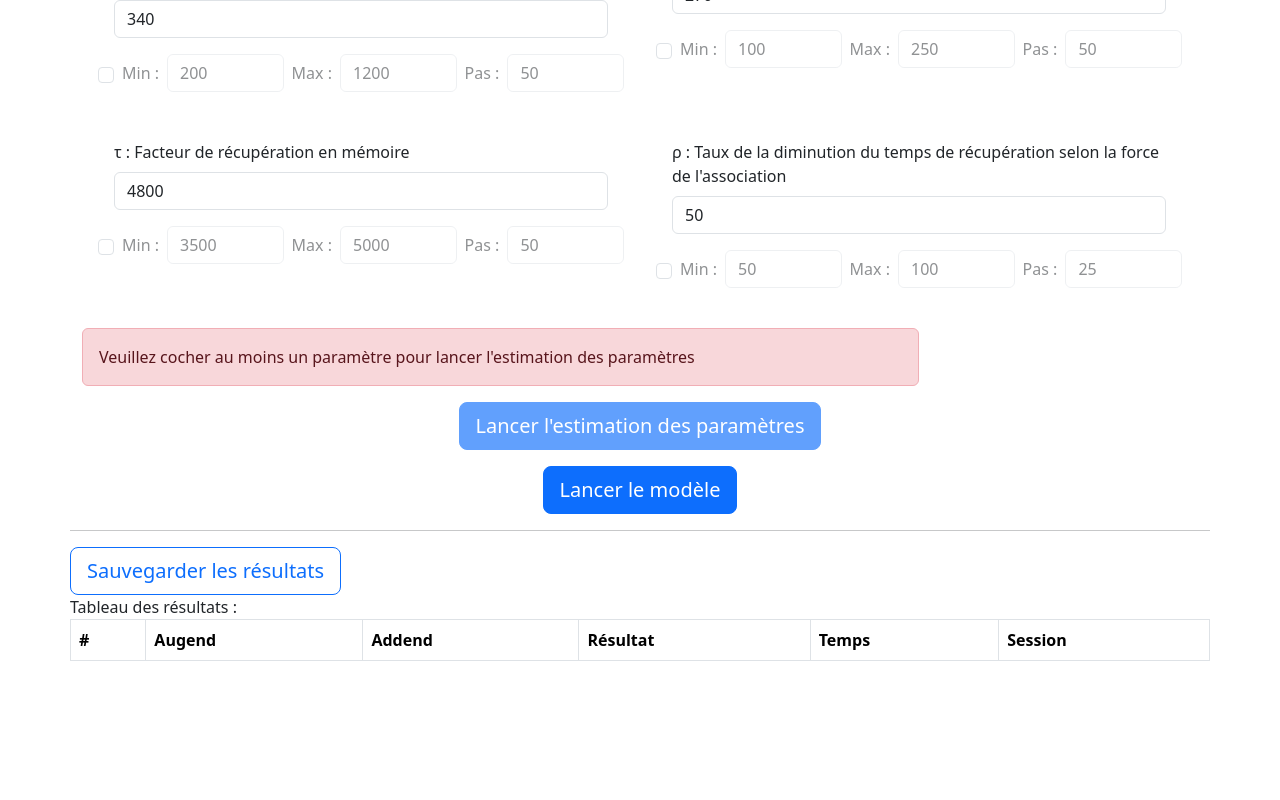
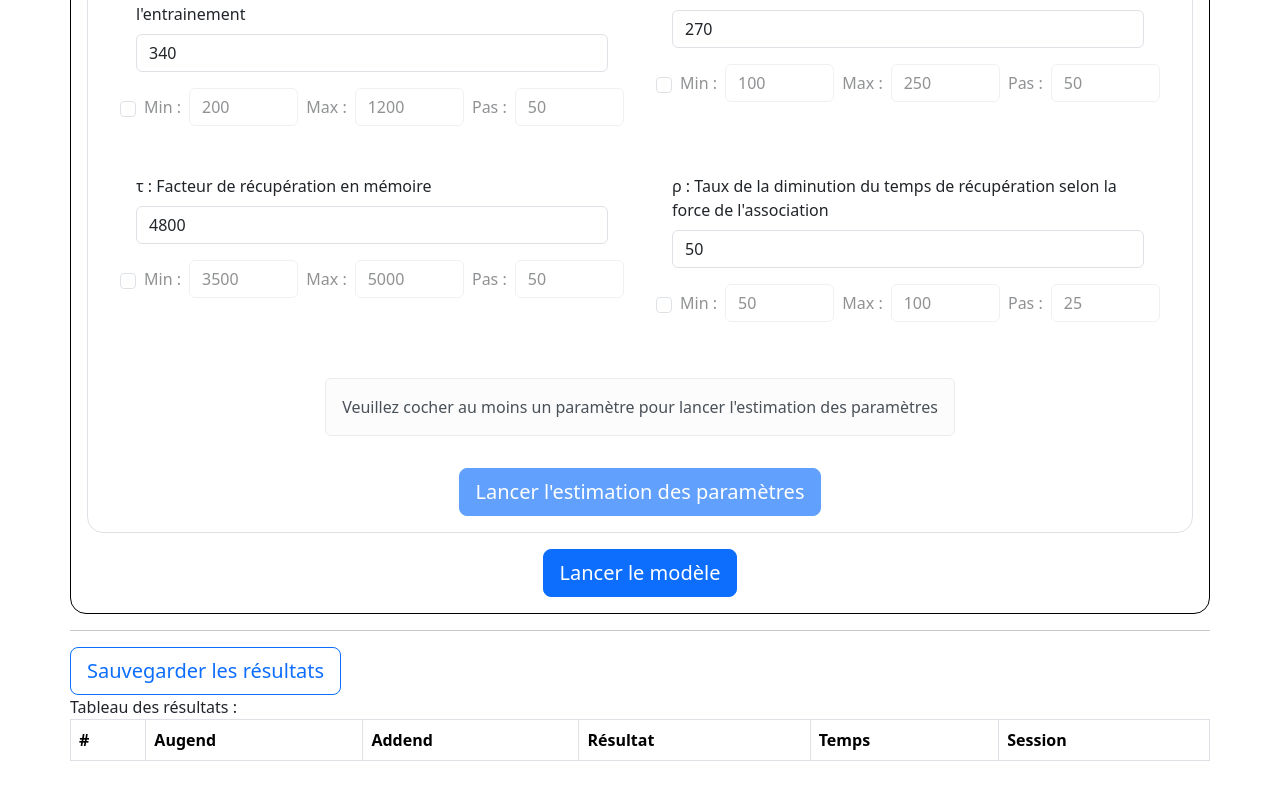
Before and after one commit to GatienCaillet/TER_CAILLET_ILLOUZ, a Vue app in the folder dev/: page / in a window 1280 px wide. Shown: the part 786-1586 px from the top of the page. Before the commit the page ends 1487 px from the top, so only its background shows below. Built offline with nearby package versions, Linux system fonts and the light colour scheme.

Commit message:
feat: ameliorations des messages d'erreurs

```diff
--- a/dev/src/components/ParametersForm.vue
+++ b/dev/src/components/ParametersForm.vue
@@ -21,7 +21,7 @@ const params = ref({
   encodingTime: 80,
   comparisonTime: 200,
   commandTime: 300,
-  errorRate: 5
+  errorRate: 5,
 });
 
 // La configuration des champs pour les inputs  des paramètres d'initialisation (components/AppInput.vue) du formulaire
@@ -72,7 +72,8 @@ const configEstimation = reactive([
   },
   {
     id: "delta",
-    label: "δ : Taux de la diminution de la durée de réponse selon l'entrainement",
+    label:
+      "δ : Taux de la diminution de la durée de réponse selon l'entrainement",
     key: "delta",
     min: 200,
     max: 1200,
@@ -99,7 +100,8 @@ const configEstimation = reactive([
   },
   {
     id: "rho",
-    label: "ρ : Taux de la diminution du temps de récupération selon la force de l'association",
+    label:
+      "ρ : Taux de la diminution du temps de récupération selon la force de l'association",
     key: "rho",
     min: 50,
     max: 100,
@@ -109,21 +111,26 @@ const configEstimation = reactive([
 ]);
 
 // Ref pour afficher les messages d'erreur
-const errorMessage = ref('');
+const errorMessage = ref("");
+const alertMessage = ref("");
+const alertMessageModel = ref("");
 
 // Validation complète des paramètres d'estimation
 const validateEstimationParams = () => {
   // Vérifier qu'au moins un paramètre est coché
   const enabledParams = configEstimation.filter((item) => item.enabled);
   if (enabledParams.length === 0) {
-    errorMessage.value = 'Veuillez cocher au moins un paramètre pour lancer l\'estimation des paramètres';
+    alertMessage.value =
+      "Veuillez cocher au moins un paramètre pour lancer l'estimation des paramètres";
+    alertMessageModel.value =
+      "";
+    errorMessage.value = ""; // Réinitialiser l'erreur si tout est bon pour ce paramètre
     return false;
+  } else {
+    alertMessage.value = "";
+    alertMessageModel.value =
+      "Veuillez lancer l'estimation des paramètres avant de lancer le modèle";
   }
-  else {
-    errorMessage.value = 'Veuillez lancer l\'estimation des paramètres avant de lancer le modèle';
-  }
-
-
 
   // Vérifier chaque paramètre coché
   for (const item of enabledParams) {
@@ -139,7 +146,7 @@ const validateEstimationParams = () => {
       return false;
     }
   }
-
+  errorMessage.value = ""; // Réinitialiser l'erreur si tout est bon pour ce paramètre
   return true;
 };
 
@@ -172,8 +179,9 @@ const emitLaunchEstimation = () => {
   if (!validateEstimationParams()) {
     return;
   }
-
-  errorMessage.value = ''; // Réinitialiser l'erreur
+  alertMessage.value = ""; // Réinitialiser l'alerte
+  alertMessageModel.value = ""; // Réinitialiser l'alerte du modèle
+  errorMessage.value = ""; // Réinitialiser l'erreur
   emit("launch-estimation", {
     paramsInit: { ...params.value },
     paramsEstim: buildParamsEstimPayload(),
@@ -181,6 +189,7 @@ const emitLaunchEstimation = () => {
 };
 
 const emitLaunchModel = () => {
+  alertMessageModel.value = ""; // Réinitialiser l'alerte du modèle
   emit("launch-model", {
     paramsInit: { ...params.value },
     paramsEstim: buildParamsEstimPayload(),
@@ -208,7 +217,7 @@ defineExpose({ setParamsEstim });
 </script>
 
 <template>
-  <div class="container mt-4">
+  <div class="container mt-4 border border-1 border-black rounded-4 p-3">
     <form>
       <div id="initialization" class="d-flex flex-column mb-4">
         <div class="ms-5 fw-bold">Paramètres d'initialisation :</div>
@@ -222,6 +231,7 @@ defineExpose({ setParamsEstim });
           />
         </div>
       </div>
+      <div class="container mt-4 border border-1 rounded-4 p-3 mb-3">
         <div id="estimation" class="d-flex flex-column mb-4">
           <div class="ms-5 fw-bold">Paramètres d'estimation :</div>
           <div class="d-flex flex-row justify-content-around flex-wrap">
@@ -241,12 +251,16 @@ defineExpose({ setParamsEstim });
             />
           </div>
         </div>
+
+        <div class="d-flex flex-column align-items-center gap-3">
           <!-- Affichage des erreurs -->
-      <div v-if="errorMessage" class="alert alert-danger mt-3 w-75">
+          <div v-if="errorMessage" class="alert alert-danger mt-3">
             {{ errorMessage }}
           </div>
-
-      <div class="d-flex flex-column align-items-center gap-3">
+          <!-- Affichage des alertes -->
+          <div v-if="alertMessage" class="alert alert-light mt-3">
+            {{ alertMessage }}
+          </div>
           <BaseButton
             variant="btn btn-primary"
             size="lg"
@@ -255,6 +269,13 @@ defineExpose({ setParamsEstim });
           >
             Lancer l'estimation des paramètres
           </BaseButton>
+        </div>
+      </div>
+      <div class="d-flex flex-column align-items-center gap-3">
+        <!-- Affichage des erreurs -->
+        <div v-if="alertMessageModel" class="alert alert-light mt-3">
+          {{ alertMessageModel }}
+        </div>
         <BaseButton
           variant="btn btn-primary"
           size="lg"
@@ -268,7 +289,11 @@ defineExpose({ setParamsEstim });
         <div v-if="bestEstimatedParams" class="alert alert-success mt-3 w-75">
           <strong>✓ Estimation complète !</strong>
           <div class="mt-2">
-            <div v-for="(value, key) in bestEstimatedParams" :key="key" class="small">
+            <div
+              v-for="(value, key) in bestEstimatedParams"
+              :key="key"
+              class="small"
+            >
               <strong>{{ key }}:</strong> {{ Number(value) }}
             </div>
           </div>
```
Lines whose indentation alone changed are shown as unchanged.
